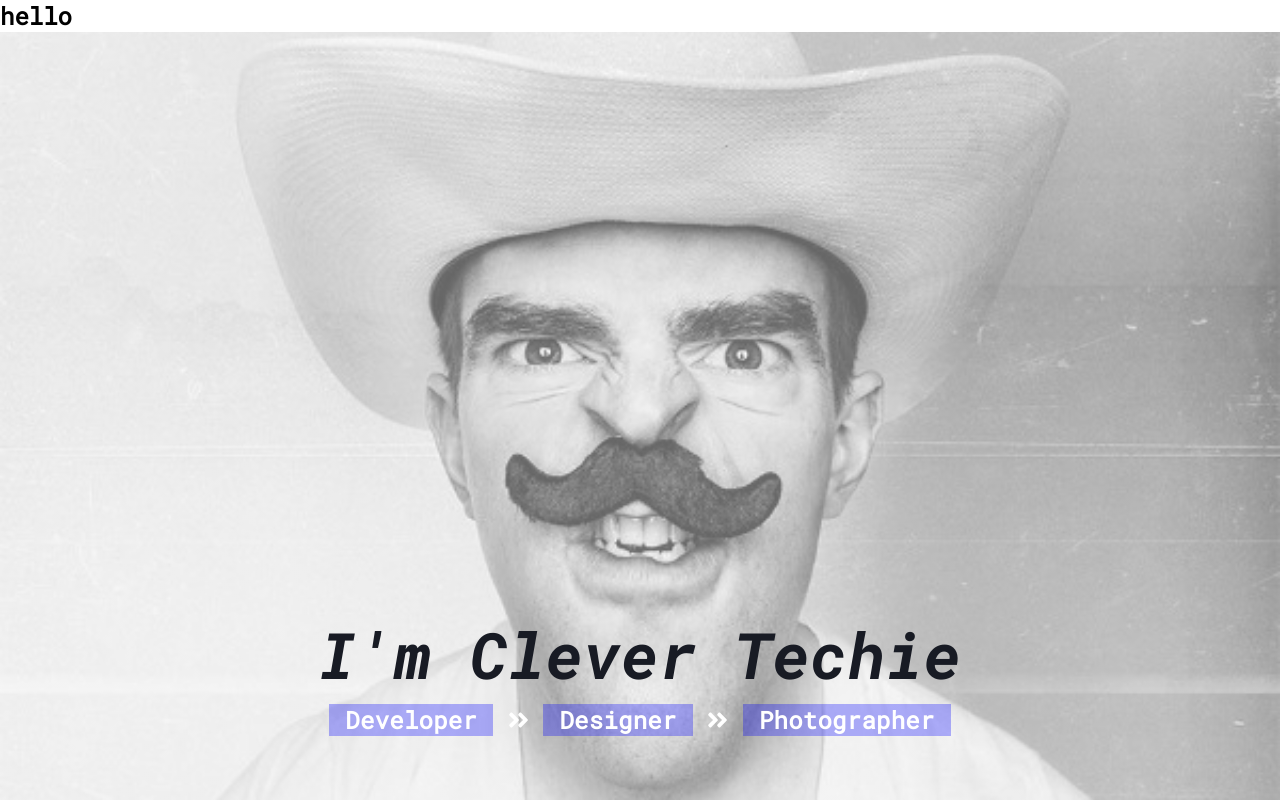
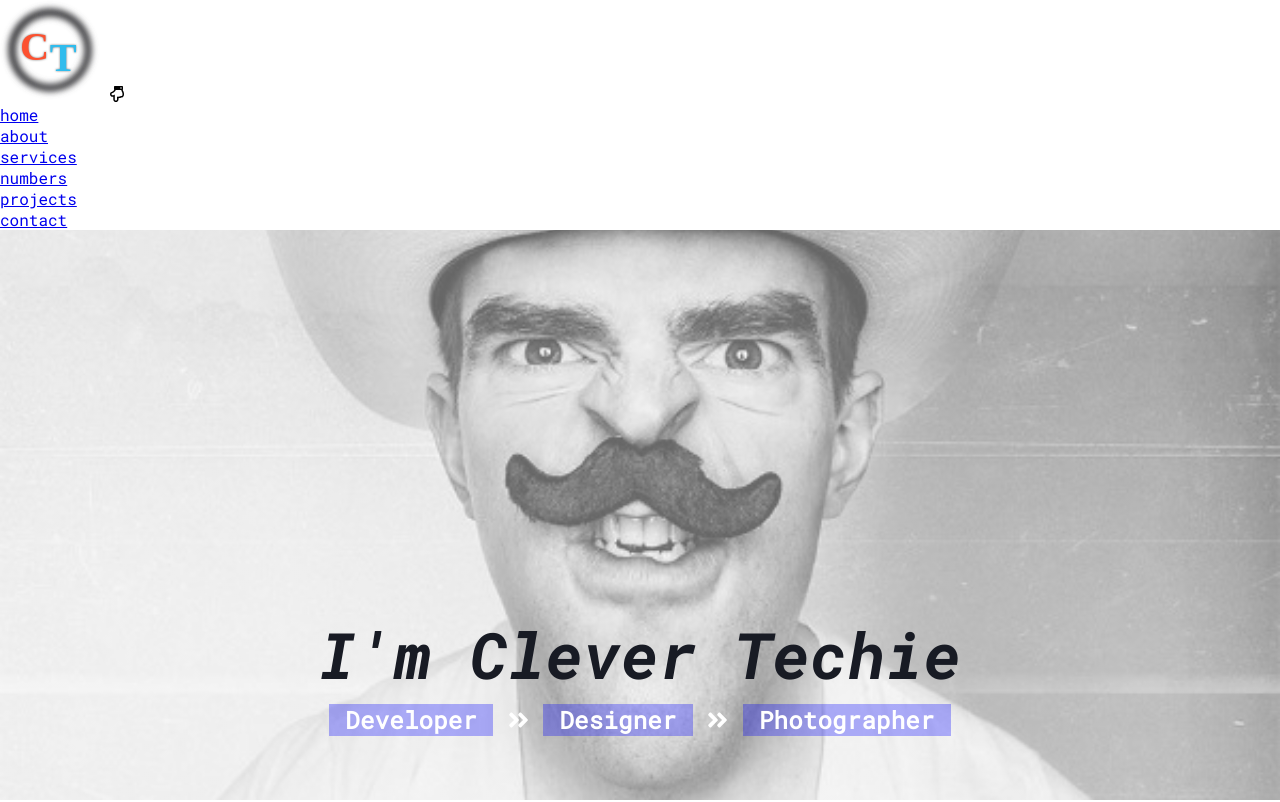
Before and after one commit to matheusalxds/portfolio-flexbox, a website: page index.html in a window 1280 px wide. Shown: the top 802 px of the page. Drawn offline with Linux system fonts and the light colour scheme.

Commit message:
Added the HTML context

```diff
--- a/index.html
+++ b/index.html
@@ -12,7 +12,22 @@
     <header class="header">
       <!-- 1rd child -->
       <nav class="nav">
-        <h1>hello</h1>
+        <!-- nav header -->
+        <div class="nav__header">
+          <img src="img/logo.svg" alt="Logo" class="nav__logo">
+          <span class="nav__btn">
+            <i class="far fa-hand-point-down"></i>
+          </span>
+        </div>
+        <!-- nav links-->
+        <ul class="nav__links">
+          <li><a href="#" class="nav__single-link">home</a></li>
+          <li><a href="#" class="nav__single-link">about</a></li>
+          <li><a href="#" class="nav__single-link">services</a></li>
+          <li><a href="#" class="nav__single-link">numbers</a></li>
+          <li><a href="#" class="nav__single-link">projects</a></li>
+          <li><a href="#" class="nav__single-link">contact</a></li>
+        </ul>
       </nav>
       <!-- second child -->
       <section class="banner">
```
